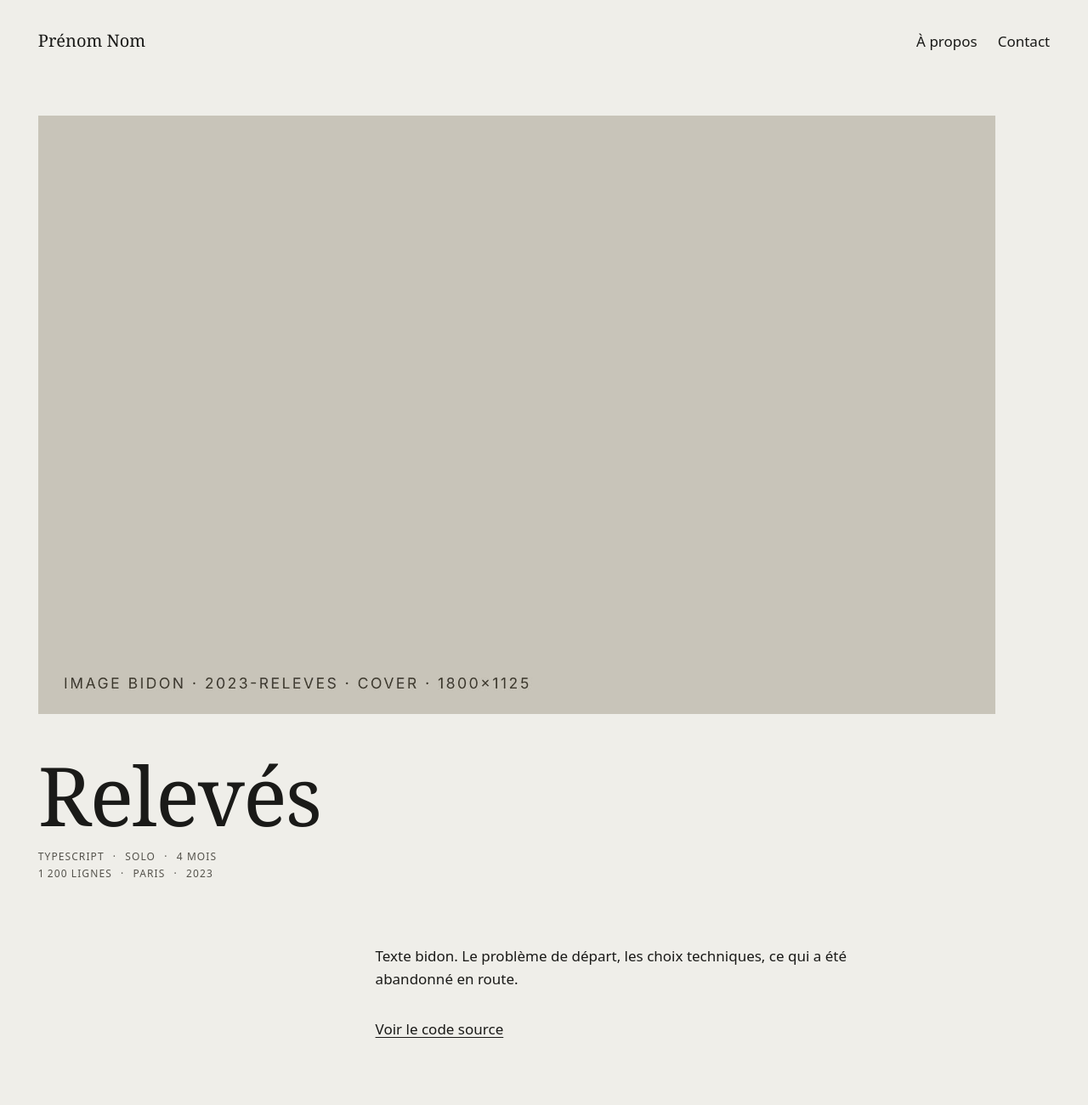
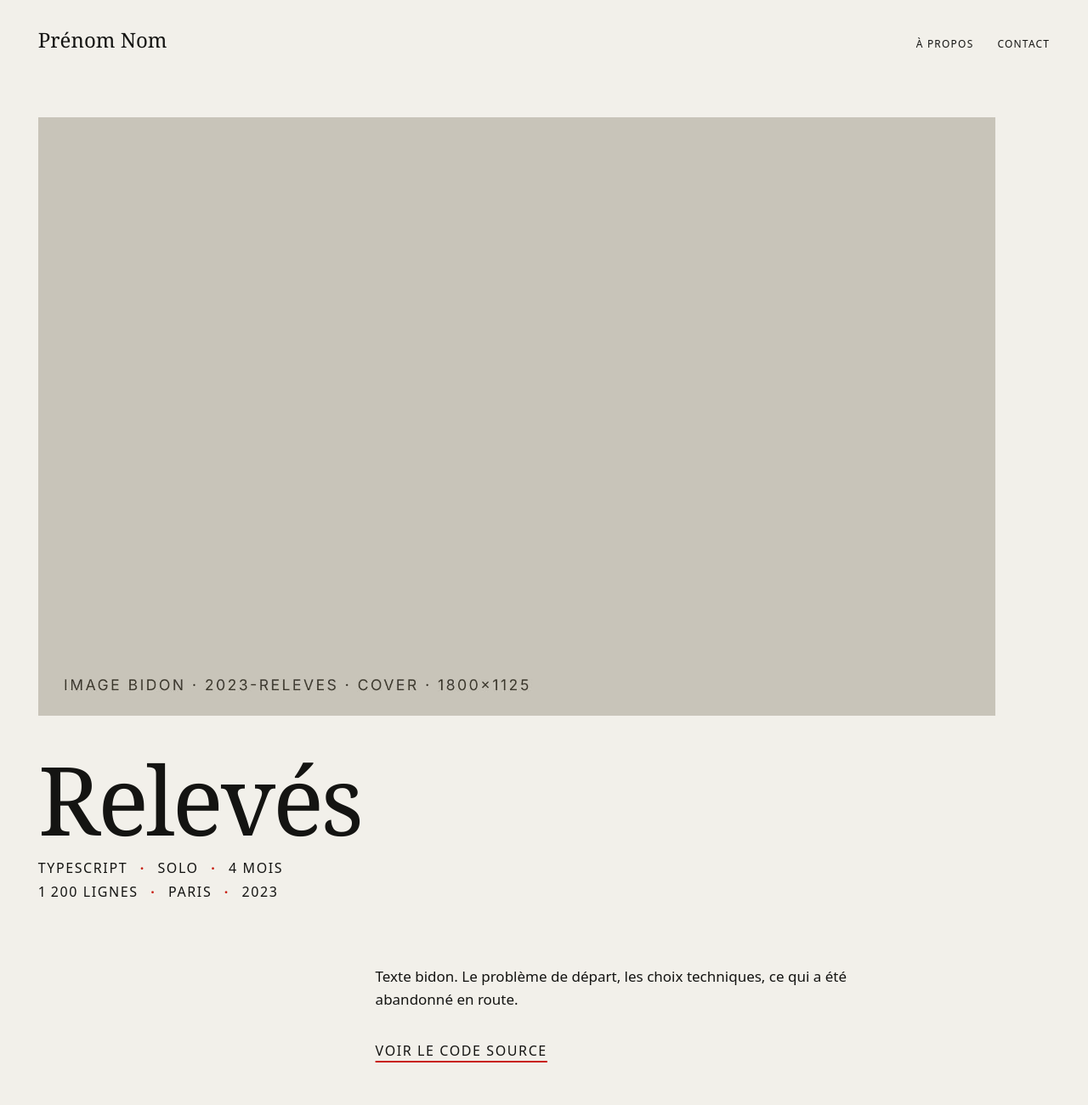
Before and after one commit to YTlowlouis/portfolio, an Astro site: page /2023-releves in a window 1280 px wide. Shown: the top 1300 px of the page at 85% size. Built offline with nearby package versions, Linux system fonts and the light colour scheme; Astro itself is replaced by a stand-in of ours; a web font is replaced by a local one.

Commit message:
Nouvelle direction visuelle « Chambre noire »
Titres en Gloock, nom en très grand sur l'accueil, une seule couleur :
le rouge inactinique, réservé aux données (points médians, survol).
Le site se présente avec son propre bloc à six champs.
Survoler une valeur éteint les cartes qui ne la partagent pas : règles
CSS :has() générées au build, sans JavaScript.
Grille en douze colonnes, grande et petite carte alternées.

Co-Authored-By: Claude Opus 5.5 <noreply@anthropic.com>
Claude-Session: https://claude.ai/code/session_01XLEw64p3Qd949MHjVeWPRc

```diff
--- a/package.json
+++ b/package.json
@@ -10,8 +10,8 @@
     "check": "astro check"
   },
   "dependencies": {
-    "@fontsource-variable/bodoni-moda": "^5.3.0",
     "@fontsource-variable/ibm-plex-sans": "^5.3.0",
+    "@fontsource/gloock": "^5.3.0",
     "astro": "^7.4.13",
     "sharp": "^0.35.5"
   },
--- a/src/components/MetaBlock.astro
+++ b/src/components/MetaBlock.astro
@@ -3,27 +3,35 @@
  * Le bloc de métadonnées. Unique composant du site pour cet usage.
  *
  * Il reçoit six paires label/valeur et rien d'autre : il ne sait pas s'il
- * affiche une photo ou un projet de code, et ne doit jamais le savoir.
+ * affiche une photo, un projet de code ou le site lui-même, et ne doit
+ * jamais le savoir.
  *
  * Accessibilité : une liste de définitions. Les labels sont masqués à l'écran
  * mais lus par les lecteurs d'écran (« Focale : 35 mm »). Les points médians
  * sont du contenu CSS au texte alternatif vide, donc jamais vocalisés.
+ *
+ * Chaque valeur porte data-facet (sa forme normalisée) : c'est ce qui permet
+ * à la grille d'éteindre les cartes qui ne partagent pas la valeur survolée.
  */
 import type { Meta } from '~/lib/meta';
+import { slugify } from '~/lib/slug';
 
 interface Props {
   fields: Meta;
+  size?: 'normal' | 'large';
 }
 
-const { fields } = Astro.props;
+const { fields, size = 'normal' } = Astro.props;
 ---
 
-<dl class="meta">
+<dl class:list={['meta', `meta--${size}`]}>
   {
     fields.map((field) => (
       <div class="meta__field">
         <dt class="meta__label">{field.label}</dt>
-        <dd class="meta__value">{field.value}</dd>
+        <dd class="meta__value" data-facet={slugify(field.value)}>
+          {field.value}
+        </dd>
       </div>
     ))
   }
@@ -34,11 +42,16 @@ const { fields } = Astro.props;
     margin: 0;
     font-family: var(--font-sans);
     font-size: var(--meta-size);
-    line-height: 1.7;
-    letter-spacing: 0.09em;
+    font-weight: 500;
+    line-height: 1.75;
+    letter-spacing: 0.1em;
     text-transform: uppercase;
     font-variant-numeric: tabular-nums lining-nums;
-    color: var(--ink-soft);
+    color: var(--ink);
+  }
+
+  .meta--large {
+    font-size: var(--meta-size-large);
   }
 
   /* Les six champs s'écoulent comme du texte, sur deux lignes de trois :
@@ -48,10 +61,13 @@ const { fields } = Astro.props;
     white-space: nowrap;
   }
 
+  /* Le point médian, en rouge inactinique : la seule couleur du site. */
   .meta__field:not(:nth-child(3n + 1))::before {
     content: '·';
     content: '·' / '';
-    margin-inline: 0.5em;
+    margin-inline: 0.55em;
+    color: var(--signal);
+    font-weight: 700;
   }
 
   .meta__field:nth-child(3)::after {
@@ -72,5 +88,6 @@ const { fields } = Astro.props;
   .meta__value {
     display: inline;
     margin: 0;
+    transition: color 160ms ease-out;
   }
 </style>
--- a/src/layouts/Base.astro
+++ b/src/layouts/Base.astro
@@ -1,13 +1,15 @@
 ---
 import '~/styles/global.css';
+import { SITE_NAME } from '~/lib/site';
 
 interface Props {
   title?: string;
   description?: string;
+  /** L'accueil affiche le nom en très grand : inutile de le répéter en tête. */
+  showName?: boolean;
 }
 
-const SITE_NAME = 'Prénom Nom';
-const { title, description = 'Photographies et programmes.' } = Astro.props;
+const { title, description = 'Photographies et programmes.', showName = true } = Astro.props;
 const fullTitle = title ? `${title} · ${SITE_NAME}` : SITE_NAME;
 ---
 
@@ -17,13 +19,13 @@ const fullTitle = title ? `${title} · ${SITE_NAME}` : SITE_NAME;
     <meta charset="utf-8" />
     <meta name="viewport" content="width=device-width, initial-scale=1" />
     <meta name="description" content={description} />
-    <meta name="theme-color" content="#efeee9" />
+    <meta name="theme-color" content="#f2f0ea" />
     <title>{fullTitle}</title>
   </head>
   <body>
     <a class="skip-link" href="#contenu">Aller au contenu</a>
     <header class="site-header">
-      <a class="site-name" href="/">{SITE_NAME}</a>
+      {showName ? <a class="site-name" href="/">{SITE_NAME}</a> : <span />}
       <nav aria-label="Principale">
         <ul>
           <li><a href="/a-propos">À propos</a></li>
@@ -46,19 +48,24 @@ const fullTitle = title ? `${title} · ${SITE_NAME}` : SITE_NAME;
     gap: 0.5rem 2rem;
     max-width: var(--page-max);
     margin-inline: auto;
-    padding: clamp(1.25rem, 3vw, 2rem) var(--gutter) 0;
+    padding: clamp(1rem, 2.5vw, 1.75rem) var(--gutter) 0;
+    font-size: var(--meta-size);
+    font-weight: 500;
+    letter-spacing: 0.1em;
+    text-transform: uppercase;
   }
 
   .site-name {
-    font-family: var(--font-serif);
-    font-size: 1.25rem;
-    font-weight: 500;
+    font-family: var(--font-display);
+    font-size: 1.5rem;
+    letter-spacing: 0;
+    text-transform: none;
     text-decoration: none;
   }
 
   nav ul {
     display: flex;
-    gap: 1.5rem;
+    gap: 1.75rem;
     margin: 0;
     padding: 0;
     list-style: none;
@@ -70,9 +77,7 @@ const fullTitle = title ? `${title} · ${SITE_NAME}` : SITE_NAME;
 
   nav a:hover,
   .site-name:hover {
-    text-decoration: underline;
-    text-decoration-thickness: 1px;
-    text-underline-offset: 0.2em;
+    color: var(--signal);
   }
 
   main {
--- /dev/null
+++ b/src/lib/site.ts
@@ -0,0 +1,3 @@
+export const SITE_NAME = 'Prénom Nom';
+/** Ville de base, utilisée dans le bloc de métadonnées du site lui-même. */
+export const SITE_BASE = 'Paris';
--- /dev/null
+++ b/src/lib/slug.ts
@@ -0,0 +1,11 @@
+/** Transforme une valeur de métadonnée en identifiant de facette :
+ *  « Lisbonne » → lisbonne, « f/1.8 » → f-1-8, « 1 200 lignes » → 1-200-lignes.
+ *  Sert aux attributs data-facet et, à l'étape 4, aux URL /m/<slug>. */
+export function slugify(value: string): string {
+  return value
+    .normalize('NFD')
+    .replace(/[̀-ͯ]/g, '')
+    .toLowerCase()
+    .replace(/[^a-z0-9]+/g, '-')
+    .replace(/^-|-$/g, '');
+}
--- a/src/pages/[id].astro
+++ b/src/pages/[id].astro
@@ -54,7 +54,7 @@ const links = linksOf(work);
 
     <header class="work__head">
       <h1 class="work__title">{data.title}</h1>
-      <MetaBlock fields={toMeta(work)} />
+      <MetaBlock fields={toMeta(work)} size="large" />
     </header>
 
     <div class="work__body">
@@ -143,14 +143,13 @@ const links = linksOf(work);
   }
 
   .work__title {
-    max-width: 18ch;
+    max-width: 14ch;
     margin: 0 0 1rem;
-    font-family: var(--font-serif);
+    font-family: var(--font-display);
     font-size: var(--display-size);
     font-weight: 400;
-    font-variation-settings: 'opsz' 96;
-    line-height: 0.98;
-    letter-spacing: -0.02em;
+    line-height: 0.9;
+    letter-spacing: -0.03em;
     text-wrap: balance;
   }
 
@@ -173,9 +172,9 @@ const links = linksOf(work);
 
   .prose :global(:is(h2, h3)) {
     margin: 2.2em 0 0.6em;
-    font-family: var(--font-serif);
-    font-weight: 500;
-    line-height: 1.15;
+    font-family: var(--font-display);
+    font-weight: 400;
+    line-height: 1.1;
   }
 
   .prose :global(h2) {
@@ -201,8 +200,17 @@ const links = linksOf(work);
   }
 
   .work__links a {
-    text-decoration-thickness: 1px;
-    text-underline-offset: 0.2em;
+    font-size: var(--meta-size-large);
+    font-weight: 500;
+    letter-spacing: 0.1em;
+    text-transform: uppercase;
+    text-decoration-thickness: 2px;
+    text-decoration-color: var(--signal);
+    text-underline-offset: 0.35em;
+  }
+
+  .work__links a:hover {
+    color: var(--signal);
   }
 
   .work__figures {
@@ -216,7 +224,7 @@ const links = linksOf(work);
     gap: 2rem var(--gutter);
     margin-top: clamp(5rem, 12vw, 9rem);
     padding-top: 1.5rem;
-    border-top: 1px solid var(--rule);
+    border-top: 2px solid var(--rule);
   }
 
   .pager__link {
@@ -244,15 +252,12 @@ const links = linksOf(work);
   }
 
   .pager__title {
-    font-family: var(--font-serif);
+    font-family: var(--font-display);
     font-size: var(--card-title-size);
-    font-variation-settings: 'opsz' 96;
     line-height: 1.05;
   }
 
   .pager__link:hover .pager__title {
-    text-decoration: underline;
-    text-decoration-thickness: 1px;
-    text-underline-offset: 0.12em;
+    color: var(--signal);
   }
 </style>
--- a/src/styles/global.css
+++ b/src/styles/global.css
@@ -1,25 +1,29 @@
 /* Polices auto-hébergées (paquets npm Fontsource), servies depuis le site. */
-@import '@fontsource-variable/bodoni-moda/opsz.css';
+@import '@fontsource/gloock/index.css';
 @import '@fontsource-variable/ibm-plex-sans/index.css';
 
+/* Direction « Chambre noire » : papier, encre, et une seule couleur, le rouge
+   de la lampe inactinique du labo photo. Le rouge ne sert qu'aux données. */
 :root {
-  /* Couleurs. Pas d'accent : la couleur vient des images. */
-  --paper: #efeee9; /* papier légèrement gris, jamais blanc pur */
-  --paper-deep: #e4e2db; /* fond réservé sous une image en chargement */
-  --ink: #1a1a18; /* texte : contraste 15,8:1 sur le papier */
-  --ink-soft: #55534c; /* métadonnées : contraste 6,6:1 sur le papier */
-  --rule: #c8c6be;
+  --paper: #f2f0ea; /* papier baryté, jamais blanc pur */
+  --paper-deep: #e3e0d8; /* fond réservé sous une image en chargement */
+  --ink: #141412; /* texte : contraste 17:1 */
+  --ink-soft: #57544d; /* texte secondaire : contraste 6,7:1 */
+  --signal: #c81e12; /* rouge inactinique : contraste 4,9:1, lisible en petit */
+  --rule: #141412;
 
-  --font-serif: 'Bodoni Moda Variable', 'Bodoni 72', 'Didot', Georgia, serif;
+  --font-display: 'Gloock', 'Didot', 'Bodoni 72', Georgia, serif;
   --font-sans: 'IBM Plex Sans Variable', system-ui, sans-serif;
 
   --text-size: 1.0625rem;
   --meta-size: 0.75rem;
-  --card-title-size: clamp(1.5rem, 1.2rem + 1.1vw, 2.1rem);
-  --display-size: clamp(2.75rem, 1.6rem + 5.5vw, 6.5rem);
+  --meta-size-large: clamp(0.8125rem, 0.7rem + 0.4vw, 1rem);
+  --card-title-size: clamp(1.75rem, 1.2rem + 1.8vw, 3rem);
+  --display-size: clamp(3rem, 1.4rem + 7vw, 8rem);
+  --mega-size: clamp(4.5rem, 1rem + 18vw, 19rem);
 
-  --gutter: clamp(1rem, 0.4rem + 3vw, 4rem);
-  --page-max: 92rem;
+  --gutter: clamp(1rem, 0.4rem + 3vw, 3.5rem);
+  --page-max: 100rem;
 
   color-scheme: light;
 }
@@ -42,9 +46,9 @@ body {
   font-family: var(--font-sans);
   font-size: var(--text-size);
   line-height: 1.6;
-  font-optical-sizing: auto;
   -webkit-font-smoothing: antialiased;
   -moz-osx-font-smoothing: grayscale;
+  overflow-x: clip;
 }
 
 img {
@@ -56,12 +60,12 @@ a {
 }
 
 :focus-visible {
-  outline: 2px solid var(--ink);
+  outline: 2px solid var(--signal);
   outline-offset: 3px;
 }
 
 ::selection {
-  background: var(--ink);
+  background: var(--signal);
   color: var(--paper);
 }
 
@@ -69,6 +73,7 @@ a {
   position: absolute;
   left: var(--gutter);
   top: 0.75rem;
+  z-index: 10;
   padding: 0.5rem 0.75rem;
   background: var(--ink);
   color: var(--paper);
```
Also changed, not shown: src/components/WorkCard.astro (+14 -13 lines), src/pages/index.astro (+121 -20 lines), 1 other file.
